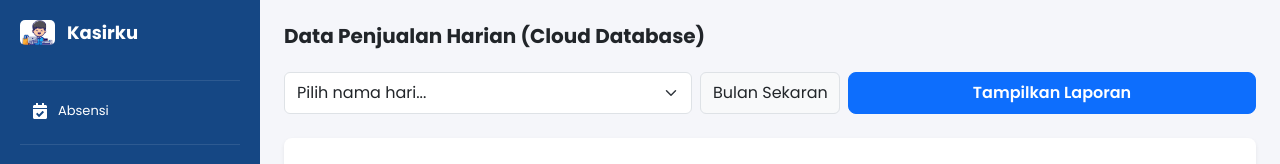
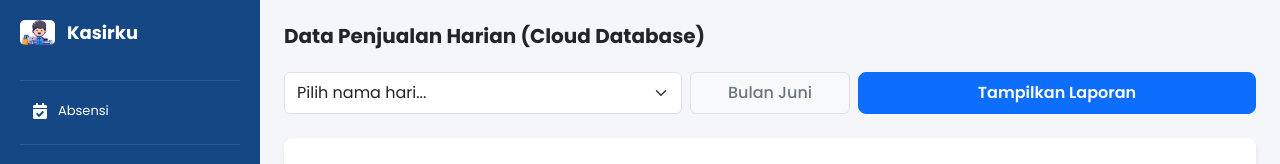
Before and after one commit to bimaaidil/FRONTEND-KASIRKU, a React (Vite) app: page /rekap-harian in a window 1280 px wide. Shown: the top 164 px of the page. Built offline with nearby package versions, Linux system fonts and the light colour scheme.

Commit message:
perubahan22

```diff
--- a/src/pages/RekapHarian.jsx
+++ b/src/pages/RekapHarian.jsx
@@ -1,5 +1,5 @@
 // src/pages/RekapHarian.jsx
-import React, { useState } from 'react';
+import React, { useState, useEffect } from 'react';
 import Sidebar from '../components/Sidebar';
 import { Loader } from 'lucide-react';
 
@@ -11,13 +11,26 @@ const RekapHarian = () => {
   const [showReport, setShowReport] = useState(false);
   const [currentData, setCurrentData] = useState([]);
   const [loading, setLoading] = useState(false);
+  const [currentMonthName, setCurrentMonthName] = useState('');
+  const [currentMonthNumeric, setCurrentMonthNumeric] = useState('');
+
+  // Otomatis deteksi bulan sekarang saat halaman dimuat
+  useEffect(() => {
+    const date = new Date();
+    // Mengambil nama bulan (ex: "Juni")
+    const monthName = new Intl.DateTimeFormat('id-ID', { month: 'long' }).format(date);
+    // Mengambil format angka bulan (ex: "06")
+    const monthNumeric = String(date.getMonth() + 1).padStart(2, '0');
+
+    setCurrentMonthName(monthName);
+    setCurrentMonthNumeric(monthNumeric);
+  }, []);
 
   // Fungsi helper untuk mengonversi format tanggal YYYY-MM-DD menjadi nama hari Indonesia
   const getDayNameFromDate = (dateString) => {
     if (!dateString) return '';
     try {
       const dateObj = new Date(dateString);
-      // Mengembalikan nama hari dalam bahasa Indonesia (Senin, Selasa, dst.)
       return new Intl.DateTimeFormat('id-ID', { weekday: 'long' }).format(dateObj);
     } catch (e) {
       return '';
@@ -34,19 +47,26 @@ const RekapHarian = () => {
     setShowReport(false);
 
     try {
-        // 1. Ambil semua data transaksi langsung dari cloud database
         const allHistory = await getTransaksiLogs();
 
-        // 2. Filter dokumen berdasarkan konversi nama hari dari field 'date'
+        // Filter dokumen berdasarkan nama hari DAN harus berada di bulan berjalan saat ini
         const filteredTransactions = allHistory.filter(item => {
             if (!item.date) return false;
 
-            // Konversi tanggal (ex: "2026-06-23") menjadi nama hari (ex: "Selasa")
+            // 1. Validasi filter Bulan (Memastikan transaksi berasal dari bulan sekarang)
+            // Mendukung format ISO "2026-06-23" maupun format teks "23 Juni 2026"
+            const isMatchMonth = item.date.includes(currentMonthName) ||
+                                 item.date.split('-')[1] === currentMonthNumeric ||
+                                 item.date.split('/')[1] === currentMonthNumeric;
+
+            if (!isMatchMonth) return false;
+
+            // 2. Validasi filter Hari
             const dayName = getDayNameFromDate(item.date);
             return dayName.toLowerCase() === selectedDay.toLowerCase();
         });
 
-        // 3. Bongkar array 'items' bertingkat menjadi baris produk yang flat
+        // Bongkar array 'items' bertingkat menjadi baris produk flat
         const flattenedItems = [];
         filteredTransactions.forEach(transaksi => {
             const productItems = Array.isArray(transaksi.items) ? transaksi.items : [];
@@ -66,7 +86,6 @@ const RekapHarian = () => {
                 });
             });
 
-            // Antisipasi jika data array items kosong
             if (productItems.length === 0) {
                 flattenedItems.push({
                     id: transaksi.id,
@@ -100,7 +119,6 @@ const RekapHarian = () => {
     <div className="d-flex" style={{ minHeight: '100vh', backgroundColor: '#F5F6FA', fontFamily: "'Poppins', sans-serif" }}>
       <Sidebar />
 
-      {/* Container utama dengan pembatas luapan layout horizontal */}
       <div className="flex-grow-1 p-3 p-md-4" style={{ marginLeft: window.innerWidth > 768 ? '260px' : '0', maxWidth: '100%', overflowX: 'hidden' }}>
         <h2 className="fw-bold text-dark mb-4" style={{ fontSize: '20px' }}>Data Penjualan Harian (Cloud Database)</h2>
 
@@ -112,7 +130,8 @@ const RekapHarian = () => {
                     <option key={day} value={day}>{day}</option>
                 ))}
             </select>
-            <input type="text" value="Bulan Sekarang" readOnly className="form-control bg-light text-center py-2" style={{ width: window.innerWidth > 576 ? '140px' : '100%' }} />
+            {/* Input otomatis membaca nama bulan berjalan secara dinamis */}
+            <input type="text" value={`Bulan ${currentMonthName}`} readOnly className="form-control bg-light text-center py-2 fw-medium text-secondary" style={{ width: window.innerWidth > 576 ? '160px' : '100%' }} />
             <button className="btn btn-primary fw-semibold py-2 px-4 rounded-3 text-nowrap w-100 w-sm-auto d-flex align-items-center justify-content-center gap-2" onClick={handleTampilkan} disabled={loading}>
                 {loading ? 'Memuat Data...' : 'Tampilkan Laporan'}
             </button>
@@ -154,7 +173,7 @@ const RekapHarian = () => {
                     ) : (
                         <tr>
                             <td colSpan="6" className="text-center text-muted py-5">
-                                {showReport ? "Tidak ada transaksi pada hari ini di cloud database." : "Silakan pilih hari untuk melihat rekap."}
+                                {showReport ? `Tidak ada transaksi pada hari ini di bulan ${currentMonthName}.` : "Silakan pilih hari untuk melihat rekap."}
                             </td>
                         </tr>
                     )}
@@ -164,7 +183,7 @@ const RekapHarian = () => {
 
           {showReport && currentData.length > 0 && !loading && (
               <div className="text-end fw-bold text-dark mt-4" style={{ fontSize: '16px' }}>
-                  Total Pendapatan Hari {selectedDay}: <span className="text-primary">Rp {formatRupiah(totalPendapatan)}</span>
+                  Total Pendapatan Hari {selectedDay} ({currentMonthName}): <span className="text-primary">Rp {formatRupiah(totalPendapatan)}</span>
               </div>
           )}
         </div>
```
